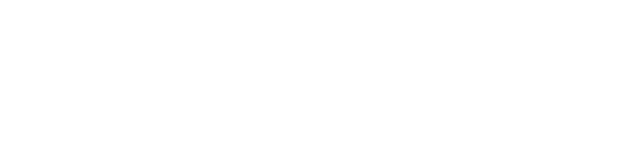
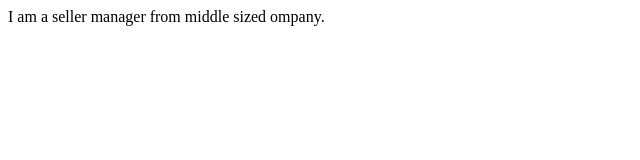
Before and after one commit to komugribov/rsschool-cv, a plain HTML site: page index.html in a window 1280 px wide. Shown: the whole page, without its empty margins (0-640 px from the left). Drawn offline with Linux system fonts and the light colour scheme.

Commit message:
feat: update html file

```diff
--- a/index.html
+++ b/index.html
@@ -1,10 +1,11 @@
 <!DOCTYPE html>
 <html lang="en">
 <head>
-    <meta charset="UTF-8">
-    <meta http-equiv="X-UA-Compatible" content="IE=edge">
-    <meta name="viewport" content="width=device-width, initial-scale=1.0">
-    <title>Document</title>
+    I am a seller manager from middle sized ompany.
+<meta charset="UTF-8">
+<meta http-equiv="X-UA-Compatible" content="IE=edge">
+<meta name="viewport" content="width=device-width, initial-scale=1.0">
+<title>Document</title>
 </head>
 <body>
 
```
